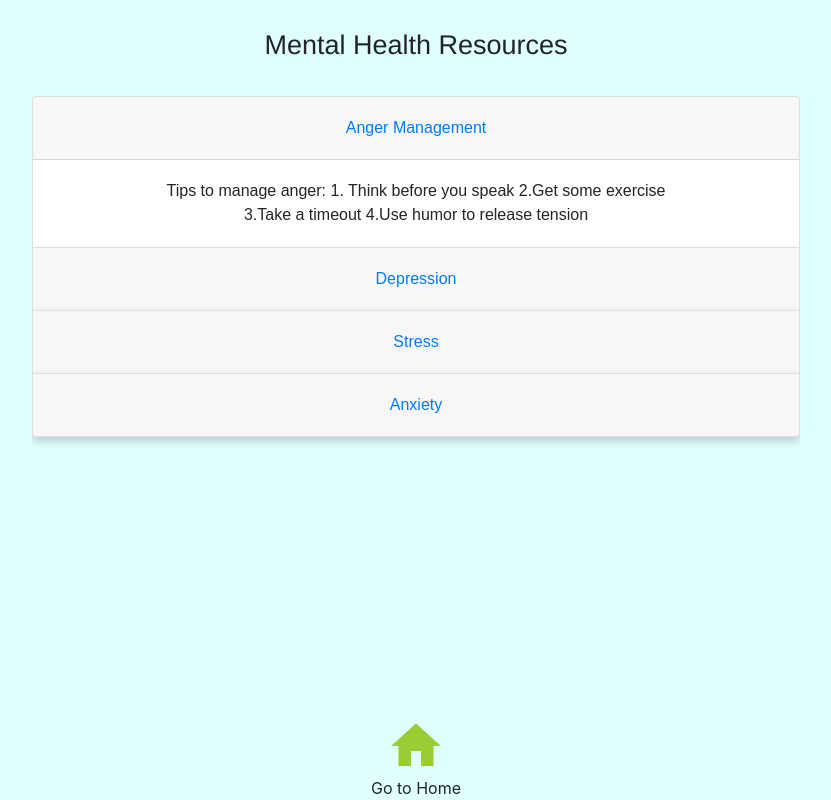
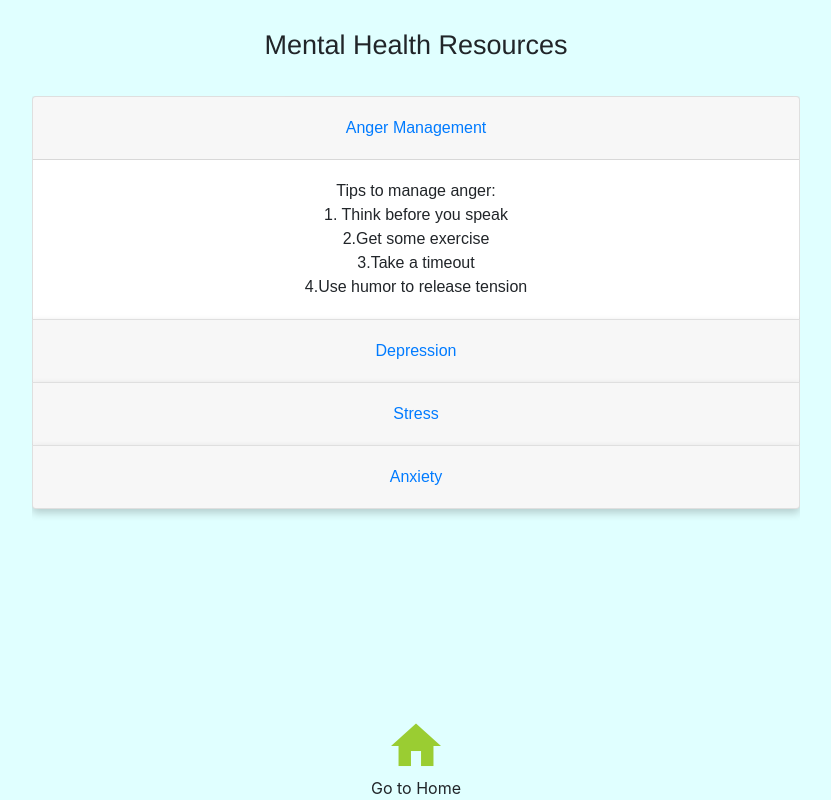
Before and after one commit to navyasaiporanki/MoodLifters, a React (Create React App) app: page /resources in a window 1280 px wide. Shown: the whole page, without its empty margins (224-1055 px from the left). Built offline with nearby package versions, Linux system fonts and the light colour scheme; the HTML template or start-up script is replaced by a standard one.

Commit message:
mental health changes

```diff
--- a/src/MentalHealth.js
+++ b/src/MentalHealth.js
@@ -12,7 +12,7 @@ export default function MentalHealth() {
       <div className="titleMental">Mental Health Resources</div>
       <div className="allResources">
         <Accordion defaultActiveKey="0">
-          <Card style={{width: "100%"}}>
+          <Card style={{ width: "100%" }}>
             <Card.Header>
               <Accordion.Toggle as={Button} variant="link" eventKey="0">
                 Anger Management
@@ -20,18 +20,15 @@ export default function MentalHealth() {
             </Card.Header>
             <Accordion.Collapse eventKey="0">
               <Card.Body>
-                Tips to manage anger:
-              1. Think before you speak
-              2.Get some exercise
-
-                <div>
-                3.Take a timeout
-              4.Use humor to release tension
-                </div>
+                Tips to manage anger: <br />
+                <div>1. Think before you speak</div>
+                <div>2.Get some exercise</div>
+                <div>3.Take a timeout</div>
+                <div>4.Use humor to release tension</div>
               </Card.Body>
             </Accordion.Collapse>
           </Card>
-          <Card style={{width: "100%"}}>
+          <Card style={{ width: "100%" }}>
             <Card.Header>
               <Accordion.Toggle as={Button} variant="link" eventKey="1">
                 Depression
@@ -40,17 +37,15 @@ export default function MentalHealth() {
             <Accordion.Collapse eventKey="1">
               <Card.Body>
                 {" "}
-                Tips to manage Depression:
-              1. Get proper sleep
-              2.Try to stay involved
-                <div>
-                3.Talk to a therapist
-              4. Improve overall lifestyle
-                </div>
+                Tips to manage Depression <br />
+                <div>1. Get proper sleep </div>
+                <div>2.Try to stay involved</div>
+                <div>3.Talk to a therapist</div>
+                <div>4. Improve overall lifestyle</div>
               </Card.Body>
             </Accordion.Collapse>
           </Card>
-          <Card style={{width: "100%"}}>
+          <Card style={{ width: "100%" }}>
             <Card.Header>
               <Accordion.Toggle as={Button} variant="link" eventKey="3">
                 Stress
@@ -59,18 +54,15 @@ export default function MentalHealth() {
             <Accordion.Collapse eventKey="3">
               <Card.Body>
                 {" "}
-
-                Tips to manage Stress:
-              1. Do deep breathing
-              2. Eat Well
-                <div>
-                  3.Go easy on yourself
-                  4.Eliminate your triggers
-                </div>
+                <div>Tips to manage Stress </div>
+                <div>1. Do deep breathing </div>
+                <div>2. Eat Well</div>
+                <div>3.Go easy on yourself </div>
+                <div>4.Eliminate your triggers</div>
               </Card.Body>
             </Accordion.Collapse>
           </Card>
-          <Card style={{width: "100%"}}>
+          <Card style={{ width: "100%" }}>
             <Card.Header>
               <Accordion.Toggle as={Button} variant="link" eventKey="4">
                 Anxiety
@@ -79,12 +71,9 @@ export default function MentalHealth() {
             <Accordion.Collapse eventKey="4">
               <Card.Body>
                 {" "}
-                Tips to manage Anxiety:
-              1. Write down your thoughts
-
-                <div>
-                2. Avoid Alcohol
-                </div>
+                <div>Tips to manage Anxiety:</div>
+                <div>1. Write down your thoughts</div>
+                <div>2. Avoid Alcohol</div>
               </Card.Body>
             </Accordion.Collapse>
           </Card>
--- a/src/MoodTracker.js
+++ b/src/MoodTracker.js
@@ -112,7 +112,7 @@ function MoodTracker() {
           className="getStarted"
           style={{ margin: "auto" }}
           onClick={() => {
-            alert("Data Saved Successfully");
+            alert("Mood Saved Successfully");
             setSelected("");
             setValue("")
           }}
```
